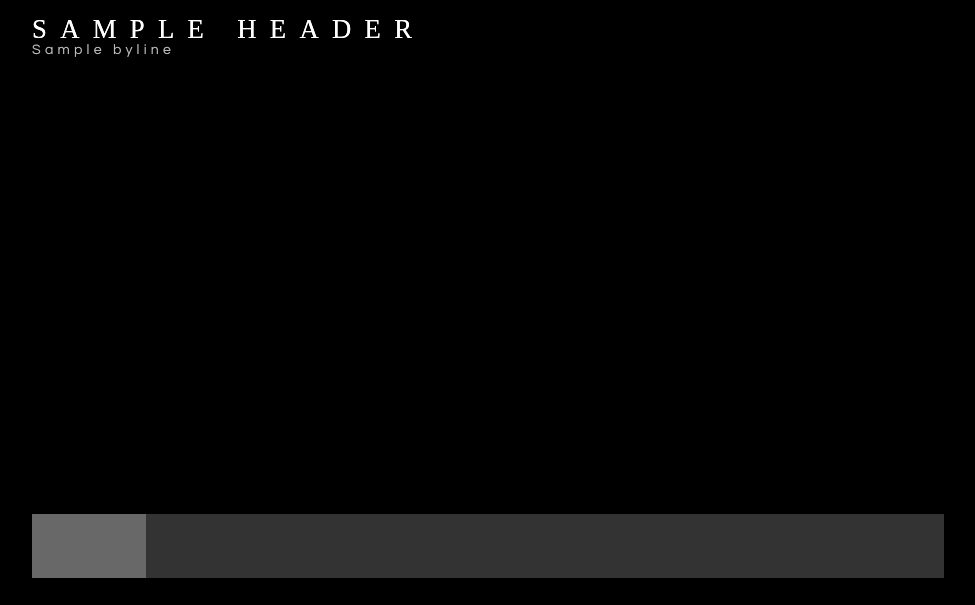
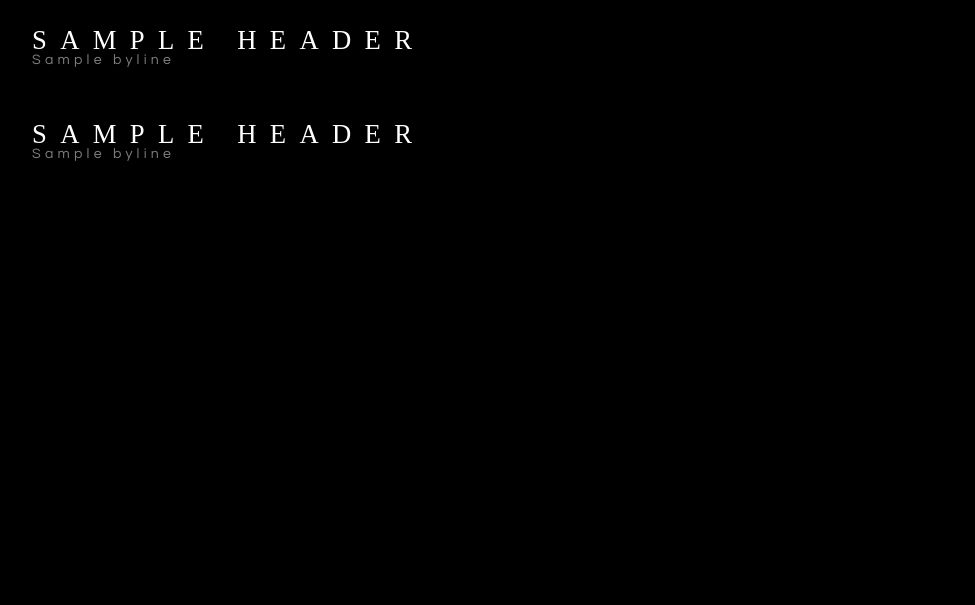
Before and after one commit to uniphil/matthieuhalle, a Flask app: template templates/margraue.html in a window 1280 px wide. Shown: the top 605 px of the page, without its empty margins (152-1127 px from the left). Run offline with Flask 2, Linux system fonts and the light colour scheme; the template is opened without the code that fills it: most values are stand-ins (such as "Sample title", 1, 10 or a date in 2020); some libraries are stand-ins or nearby versions; some web fonts are replaced; grey boxes are pictures that could not be loaded.

Commit message:
don't absolutely position the title

```diff
--- a/static/main.css
+++ b/static/main.css
@@ -12,10 +12,8 @@
     position: relative;
 }
 
-.js header {
-    position: absolute;
-    top: 1rem;
-    left: 0;
+header {
+    margin: 1.667rem 0;
 }
 header h1 {
     font-size: 1.667rem;
```
